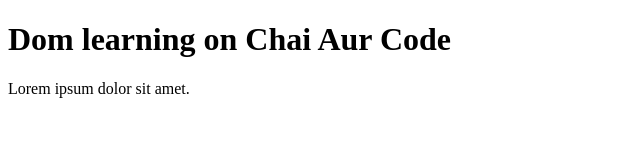
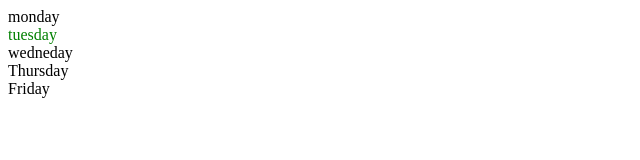
Before and after one commit to Ansh911-wd/js_01, a plain HTML site: page Dom/one.html in a window 1280 px wide. Shown: the whole page, without its empty margins (0-640 px from the left). Drawn offline with Linux system fonts and the light colour scheme.

Commit message:
2nd last of dom 34

```diff
--- a/Dom/one.html
+++ b/Dom/one.html
@@ -1,15 +1,37 @@
 <!DOCTYPE html>
 <html lang="en">
+
 <head>
     <meta charset="UTF-8">
     <meta name="viewport" content="width=, initial-scale=1.0">
     <title>Dom learning</title>
 </head>
+
 <body>
-    <div class="bg-black">
-        <h1 class=""heading> Dom learning on Chai Aur Code </h1>
-        <p>Lorem ipsum dolor sit amet.</p>
+    <div class="parent">
+        <div class="day">monday</div>
+        <div class="day">tuesday</div>
+        <div class="day">wedneday</div>
+        <div class="day">Thursday</div>
+        <div class="day">Friday</div>
+
 
     </div>
 </body>
+<script>
+    const parent = document.querySelector('.parent')
+    console.log(parent);
+    console.log(parent.children);
+    console.log(parent.children[1].innerHTML);
+
+    for (let i = 0; i < parent.children.length; i++) {
+       console.log(parent.children[i].innerHTML)
+
+    }
+    parent.children[1].style.color="green"
+    console.log(parent.firstElementChild);
+    console.log(parent.lastElementChild);
+    console.log(parent.lastElementChild);
+
+    </script>
 </html>
```
